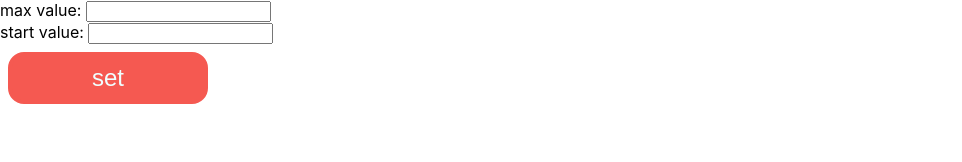
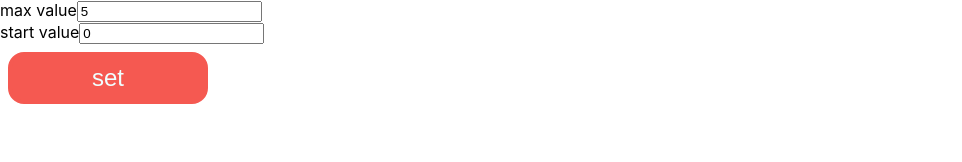
Before and after one commit to DmitryGK/Counter, a React (Create React App) app: page / in a window 1280 px wide. Shown: the top 162 px of the page, without its empty margins (0-962 px from the left). Built offline with nearby package versions, Linux system fonts and the light colour scheme.

Commit message:
add InputValue.tsx

```diff
--- a/src/App.tsx
+++ b/src/App.tsx
@@ -3,14 +3,15 @@ import Counter from "./Counter/Counter";
 import {Settings} from "./Settings/Settings";
 
 
-
 function App() {
 
     let [value, setValue] = useState<number>(0)
+    let [maxValue, setMaxValue] = useState(5)
+    let [startValue, setStartValue] = useState(0)
 
     function incValue() {
         let n = value
-        if (n < 5) {
+        if (n < maxValue) {
             setValue(n + 1)
         }
         return n
@@ -19,12 +20,28 @@ function App() {
         setValue(0)
     }
 
-  return (
-    <div>
-        <Counter value={value} incValue={incValue} resetValue={resetValue}/>
-        <Settings/>
-    </div>
-  );
+    function changeMaxValue(newValue:number) {
+        setMaxValue(newValue)
+    }
+
+    function changeStartValue(newValue:number) {
+        setStartValue(newValue)
+    }
+
+
+    return (
+        <div>
+            <Counter
+                value={value}
+                incValue={incValue}
+                resetValue={resetValue}/>
+            <Settings setValue={setValue}
+                      setMaxValueNumber={changeMaxValue}
+                      setStartValueNumber={changeStartValue}
+                      />
+
+        </div>
+    );
 }
 
 export default App;
--- a/src/Counter/Components/Button.tsx
+++ b/src/Components/Button.tsx
@@ -3,13 +3,21 @@ import React from "react";
 type ButtonType = {
     title: string
     className: string
-    onClick: () => void
+    onClick: (value: number) => void
 }
 
 
 export const Button = (props: ButtonType) => {
+
+
+    let onClickHandler = () => {
+        return (
+            props.onClick
+        )
+    }
+
     return (
-        <button className={props.className} onClick={props.onClick}>
+        <button className={props.className} onClick={onClickHandler}>
             {props.title}
         </button>
     )
--- /dev/null
+++ b/src/Components/InputValue.tsx
@@ -0,0 +1,23 @@
+import React, {ChangeEvent, useState} from 'react';
+
+export type InputValuePropsType = {
+    title: string
+    value: number
+    onChange: (value: number) => void
+}
+
+export const InputValue = (props: InputValuePropsType) => {
+
+    const [value, setValue] = useState(0)
+
+    function onChangeValueHandler (e:ChangeEvent<HTMLInputElement>) {
+        setValue(parseFloat(e.currentTarget.value))
+    }
+
+    return (
+        <div>
+            {props.title}
+            <input value={props.value} type='number' onChange={onChangeValueHandler}/>
+        </div>
+    )
+}
--- a/src/Counter/Counter.tsx
+++ b/src/Counter/Counter.tsx
@@ -1,6 +1,6 @@
 import React, {useState} from 'react';
 import s from './Counter.module.css'
-import {Button} from "./Components/Button";
+import {Button} from "../Components/Button";
 
 
 type CounterPropsType = {
@@ -11,7 +11,6 @@ type CounterPropsType = {
 
 
 const Counter = (props: CounterPropsType) => {
-
 
     const incClassName = props.value === 5 ? s.disable : s.button
     const resetClassName = props.value === 0 ? s.disable : s.button
--- a/src/Settings/Settings.tsx
+++ b/src/Settings/Settings.tsx
@@ -1,15 +1,46 @@
-import {Button} from "../Counter/Components/Button";
+import {Button} from "../Components/Button";
 import s from './../../src/Counter/Counter.module.css'
+import {InputValue} from "../Components/InputValue";
+import {ChangeEvent, useState} from "react";
 
-export const Settings = () => {
+
+type SettingsPropsType = {
+    setValue: (value: number) => void
+    setMaxValueNumber: (value: number) => void
+    setStartValueNumber: (value: number) => void
+}
+
+export const Settings = (props: SettingsPropsType) => {
+
+    let [maxValue, setMaxValue] = useState<number>(5)
+    let [startValue, setStartValue] = useState<number>(0)
+
+
+    function changeMaxValue (newValue: number) {
+       setMaxValue(newValue)
+    }
+    function changeStartValue (newValue: number) {
+        setStartValue(newValue)
+    }
+    // const setValues = () => {
+    //     changeMaxValue();
+    //     changeStartValue()
+    // }
+
     return (
         <div>
             <div>
-                   <div>max value: <input/></div>
-                   <div>start value: <input/></div>
+                <InputValue title='max value'
+                            value={maxValue}
+                            onChange={changeMaxValue}
+                />
+                <InputValue title='start value'
+                            value={startValue}
+                            onChange={changeStartValue}
+                />
             </div>
             <div>
-                <Button title='set' className={s.button} onClick={() => {}}/>
+                <Button title='set' className={s.button} onClick={changeMaxValue}/>
             </div>
         </div>
     )
```
